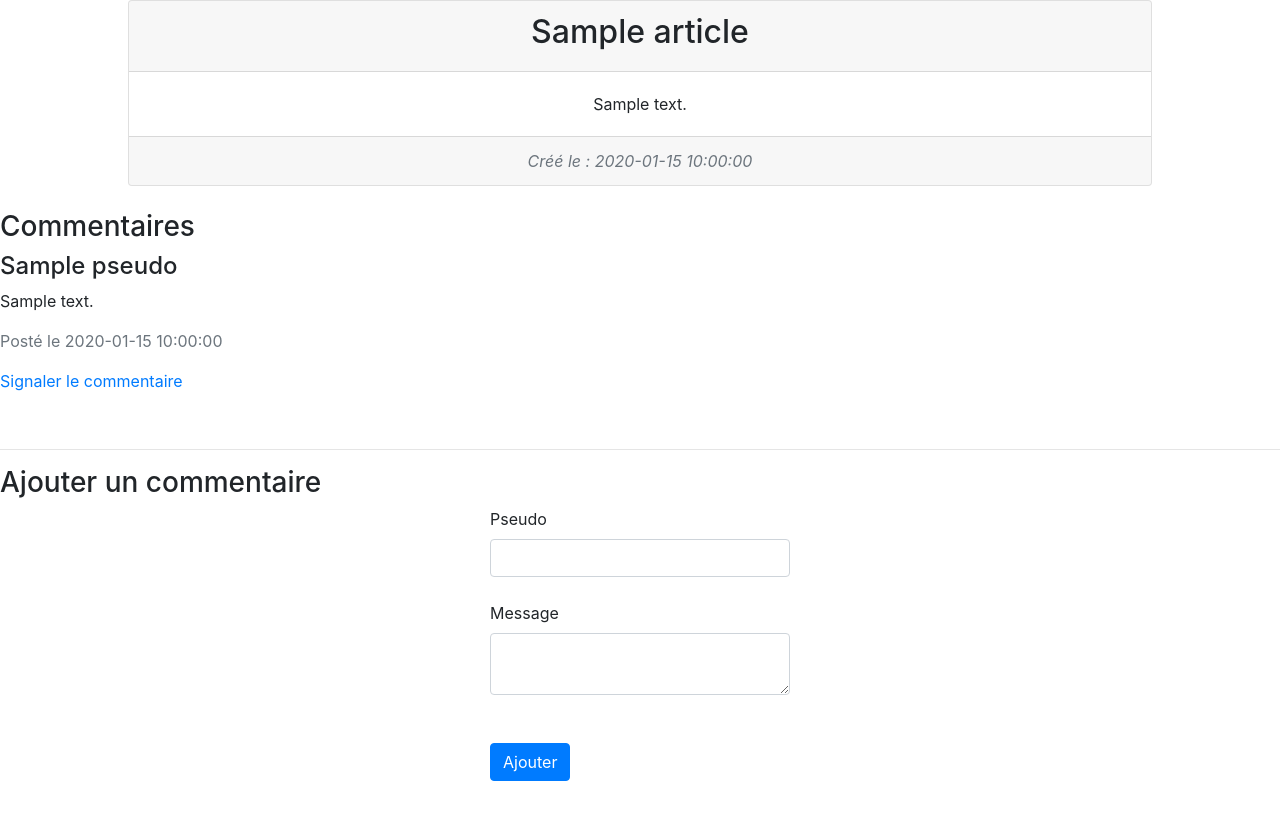
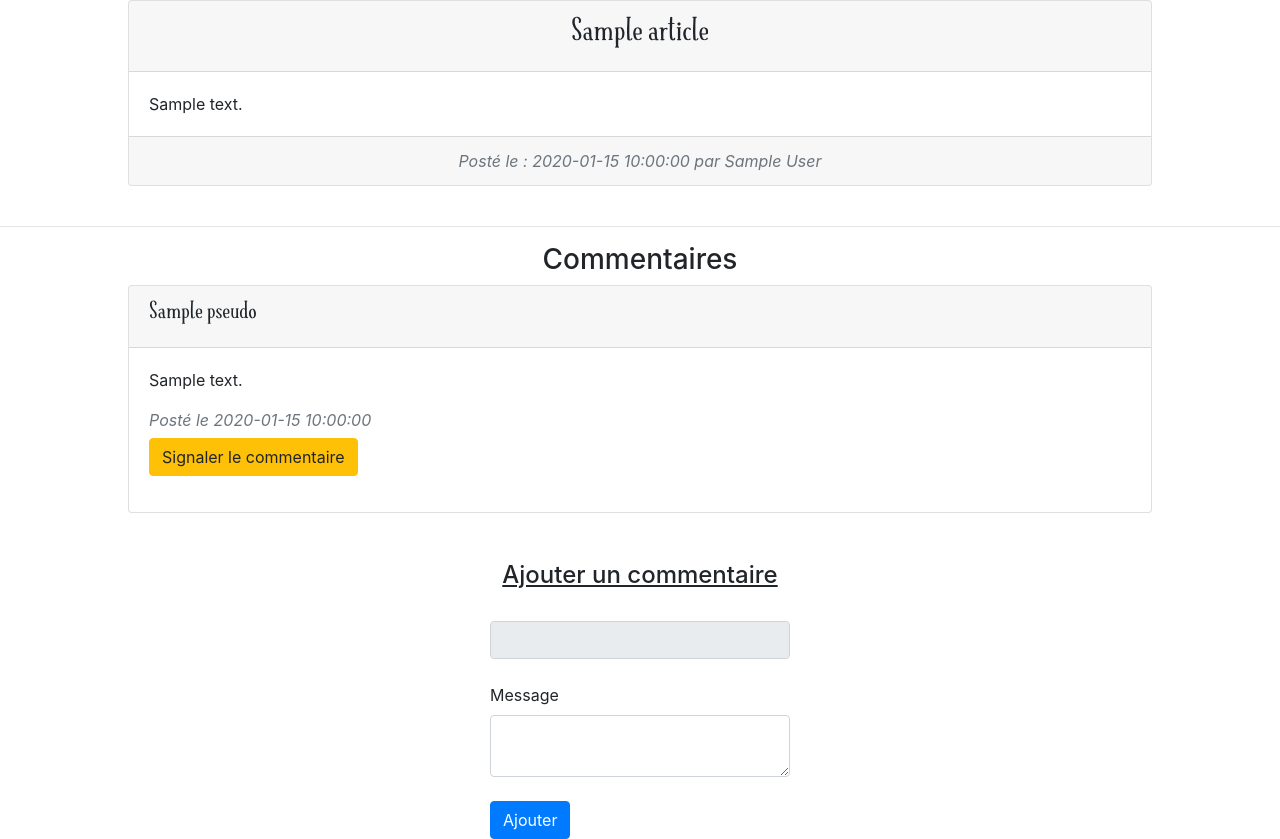
Before and after one commit to LouisDreamsDev/projet-4-Blog-Jean-Forteroche, a PHP site: template templates/single.php in a window 1280 px wide. Shown: the part 243-1082 px from the top of the page. Before the commit the page ends 1024 px from the top, so only its background shows below. Run offline with PHP 8.4, Linux system fonts and the light colour scheme; the template is opened without the code that fills it: most values are stand-ins (such as "Sample title", 1, 10 or a date in 2020); data that the repository does not hold is empty; some libraries are stand-ins or nearby versions.

Commit message:
style single article + add comment

```diff
--- a/public/style.css
+++ b/public/style.css
@@ -17,8 +17,21 @@ header .btn-light
     margin: auto;
     width: 64rem;
 }
+.card-header
+{
+    font-family: fresh-tea, serif;
+    font-size: 2.5rem;
+}
+.actions .btn
+{
+    margin: 0 0 0 4px;
+}
 .form-group
 {
     margin: auto;
     width: 300px;
 }
+.signal-comment
+{
+    margin: 6px 0 0 0;
+}
--- a/templates/form_comment.php
+++ b/templates/form_comment.php
@@ -5,16 +5,15 @@ $submit = $route === 'addComment' ? 'Ajouter' : 'Mettre à jour';
 
 <form method="post" action="../public/index.php?route=<?= $route; ?>&articleId=<?= htmlspecialchars($article->getId()); ?>">
     <div class="form-group">
-        <label for="pseudo">Pseudo</label>
+        <label for="pseudo"></label>
         <br>
-        <input class="form-control" type="text" id="pseudo" name="pseudo" value="<?= isset($post) ? htmlspecialchars($post->get('pseudo')): ''; ?>">
+        <input class="form-control" type="text" id="pseudo" name="pseudo" value="<?= $this->session->get('pseudo') ?>"readonly>
         <br>
         <?= isset($errors['pseudo']) ? $errors['pseudo'] : ''; ?>
         <label for="content">Message</label><br>
         <textarea class="form-control" id="content" name="content"><?= isset($post) ? htmlspecialchars($post->get('content')): ''; ?></textarea>
         <br>
         <?= isset($errors['content']) ? $errors['content'] : ''; ?>
-        <br>
         <input class="btn btn-primary" type="submit" value="<?= $submit; ?>" id="submit" name="submit">
     </div>
 </form>
--- a/templates/single.php
+++ b/templates/single.php
@@ -4,16 +4,16 @@
         <h2><?= htmlspecialchars($article->getTitle());?></h2>
     </div>
     <div class="card-body">
-        <p class="card-text"><?= htmlspecialchars($article->getContent());?></p>
+        <p class="card-text text-justify"><?= htmlspecialchars($article->getContent());?></p>
     </div>
     <div class="card-footer text-muted">
-        <em>Créé le : <?= htmlspecialchars($article->getCreatedAt());?></em>
+        <em>Posté le : <?= htmlspecialchars($article->getCreatedAt());?> par <?= htmlspecialchars($article->getAuthor());?></em>
     </div>
     <?php
     if ($this->session->get('role') === 'admin')
     {
         ?>
-        <div class="actions card-footer">
+        <div class="actions card-footer d-flex justify-content-end">
             <a class="btn btn-outline-info" href="../public/index.php?route=editArticle&articleId=<?= $article->getId(); ?>">Modifier</a>
             <a class="btn btn-danger" href="../public/index.php?route=deleteArticle&articleId=<?= $article->getId(); ?>">Supprimer</a>
         </div>
@@ -23,14 +23,20 @@
 </div>
 <br>
 <div id="comments">
-    <h3>Commentaires</h3>
+    <hr>
+    <h3 class="text-center">Commentaires</h3>
     <?php
     foreach ($comments as $comment)
     {
         ?>
+        <div class="card">
+            <div class="card-header">
                 <h4><?= htmlspecialchars($comment->getPseudo());?></h4>
+            </div>
+            <div class="card-body">
                 <p><?= htmlspecialchars($comment->getContent());?></p>
-        <p class="text-muted">Posté le <?= htmlspecialchars($comment->getCreatedAt());?></p>
+                <em class="text-muted">Posté le <?= htmlspecialchars($comment->getCreatedAt());?></em>
+                <div class="signal-comment">
                     <?php
                     if($comment->isFlag()) {
                         ?>
@@ -40,13 +46,31 @@
                     else
                     {
                         ?>
-            <p><a href="../public/index.php?route=flagComment&commentId=<?= $comment->getId(); ?>">Signaler le commentaire</a></p>
+                        <p><a class="btn btn-warning" href="../public/index.php?route=flagComment&commentId=<?= $comment->getId(); ?>">Signaler le commentaire</a></p>
+                        <?php
+                    }
+                    ?>
+                    <?php
+                    if ($this->session->get('role') === 'admin')
+                    {
+                        ?>
+                        <div class="actions card-footer d-flex justify-content-end">
+                            <a class="btn btn-outline-success" href="../public/index.php?route=unflagComment&commentId=<?= $comment->getId(); ?>">Désignaler</a>
+                            <a class="btn btn-outline-secondary" href="../public/index.php?route=deleteComment&commentId=<?= $comment->getId(); ?>">Modifier</a>
+                            <a class="btn btn-danger" href="../public/index.php?route=deleteArticle&articleId=<?= $article->getId(); ?>">Supprimer</a>
+                        </div>
+                    <?php
+                    }
+                    ?>
+                </div>
+            </div>
+        </div>
+        <br>
     <?php
     }
     ?>
     <br>
-        <hr>
-        <h3>Ajouter un commentaire</h3>
+    <h4 class="text-center"><u>Ajouter un commentaire</u></h4>
     <?php
     if ($this->session->get('pseudo'))
     {
@@ -54,8 +78,12 @@
     }
     else
     {
-            echo '<em>vous devez être connecté pour poster un commentaire.</em>';
-        }
+        ?>
+        <em>vous devez être connecté pour poster un commentaire.</em>
+        <br>
+        <a href="../public/index.php?route=login" class="btn btn-light border">Connexion</a>
+        <a href="../public/index.php?route=register" class="btn btn-light border">Inscription</a>
+        <?php
     }
     ?>
 </div>
```
Lines whose indentation alone changed are shown as unchanged.
